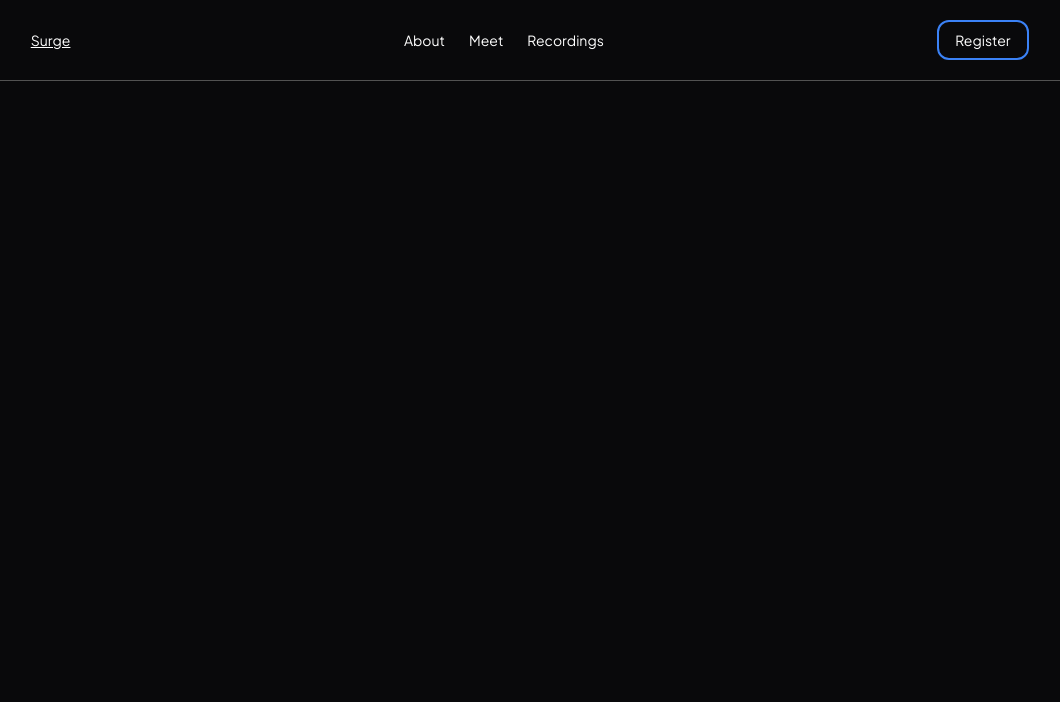
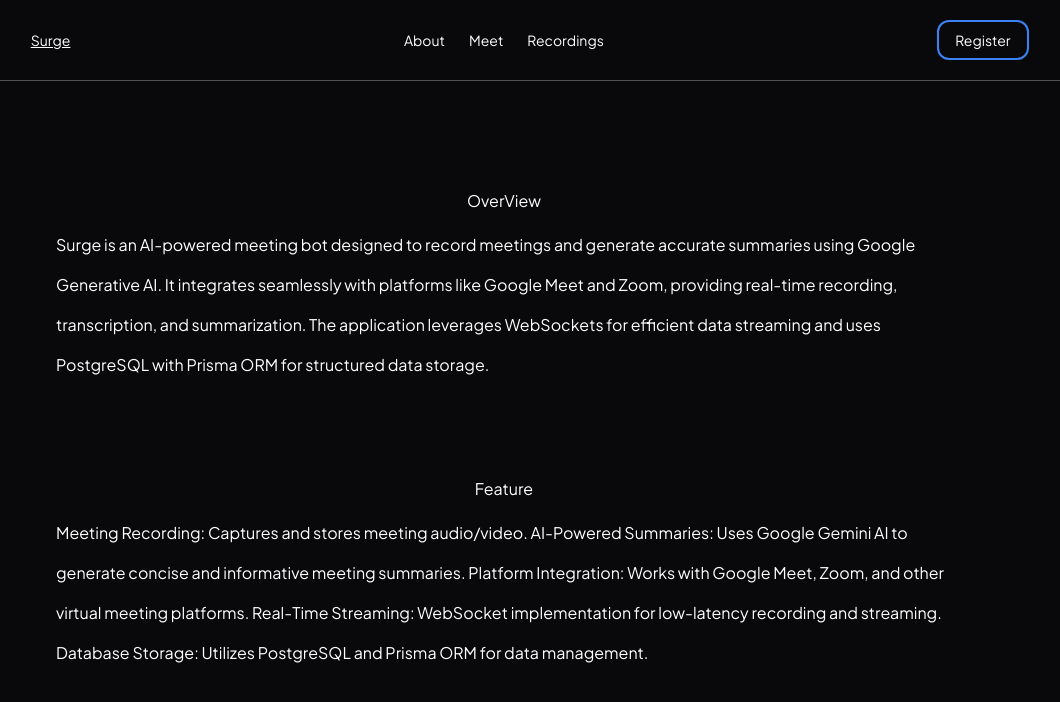
Before and after one commit to sidhuiwnl/Surge, a React (Vite) app in the folder Frontend/: page /about in a window 1280 px wide. Shown: the top 702 px of the page, without its empty margins (136-1196 px from the left). Built offline with nearby package versions, Linux system fonts and the light colour scheme; no server answers.

Commit message:
added about section

```diff
--- a/Frontend/package.json
+++ b/Frontend/package.json
@@ -11,6 +11,7 @@
   },
   "dependencies": {
     "@clerk/clerk-react": "^5.21.0",
+    "@mdx-js/react": "^3.1.0",
     "@radix-ui/react-avatar": "^1.1.2",
     "@radix-ui/react-dropdown-menu": "^2.1.4",
     "@radix-ui/react-icons": "^1.3.2",
--- a/Frontend/src/components/Navbar.tsx
+++ b/Frontend/src/components/Navbar.tsx
@@ -54,7 +54,7 @@
                 Surge
             </NavLink>
             <div className="flex gap-6">
-                <NavLink to={"/login"} className="text-sm">
+                <NavLink to={"/about"} className="text-sm">
                     About
                 </NavLink>
                 <NavLink to={"/add"} className="text-sm">
--- a/Frontend/src/components/VideoCard.tsx
+++ b/Frontend/src/components/VideoCard.tsx
@@ -29,7 +29,7 @@
     if (videoData.length === 0) {
         return (
             <div className="container mx-auto flex items-center justify-center py-32 h-full w-full overflow-hidden">
-                <LoaderCircle className="animate-spin w-8 h-8 text-neutral-500" />
+               <p>There is no Videos Recording to Show</p>
             </div>
         );
     }
--- a/Frontend/src/main.tsx
+++ b/Frontend/src/main.tsx
@@ -10,6 +10,7 @@
 import Layout from "@/components/Layout.tsx";
 import ProtectedRoute from "@/components/ProtectedRoute.tsx";
 import RecordingPage from "@/pages/Recording.tsx";
+import About from "@/pages/About.tsx";
 
 const PUBLISHABLE_KEY = import.meta.env.VITE_CLERK_PUBLISHABLE_KEY;
 
@@ -25,17 +26,16 @@
           <BrowserRouter>
               <Layout>
               <Routes>
-                  <Route path={"/"} element={ <App/>}>
-                  </Route>
-                      <Route
+                  <Route path={"/"} element={ <App/>}/>
+                  <Route
                           path="/add"
                           element={
                               <ProtectedRoute>
                                 <InputDemo/>
                               </ProtectedRoute>
                           }
-                      />
-                      <Route
+                  />
+                  <Route
                           path="/recordings"
                           element={
                             <ProtectedRoute>
@@ -43,7 +43,7 @@
                             </ProtectedRoute>
 
                           }
-                      />
+                  />
                   <Route
                       path="/recordings/:id"
                       element={
@@ -53,9 +53,7 @@
 
                       }
                   />
-
-
-
+                  <Route path={"/about"} element={<About/>}  />
               </Routes>
               </Layout>
           </BrowserRouter>
--- /dev/null
+++ b/Frontend/src/pages/About.tsx
@@ -0,0 +1,19 @@
+export default function About() {
+    return (
+        <div className="p-7 flex flex-col gap-3 justify-center items-center mt-20 ">
+            <h1>OverView</h1>
+            <p className="max-w-4xl mb-20 leading-10">
+                Surge is an AI-powered meeting bot designed to record meetings and generate accurate summaries using Google Generative AI. It integrates seamlessly with platforms like Google Meet and Zoom, providing real-time recording, transcription, and summarization. The application leverages WebSockets for efficient data streaming and uses PostgreSQL with Prisma ORM for structured data storage.
+            </p>
+            <h1>Feature</h1>
+            <p className="max-w-4xl leading-10">
+
+                Meeting Recording: Captures and stores meeting audio/video.
+                AI-Powered Summaries: Uses Google Gemini AI to generate concise and informative meeting summaries.
+                Platform Integration: Works with Google Meet, Zoom, and other virtual meeting platforms.
+                Real-Time Streaming: WebSocket implementation for low-latency recording and streaming.
+                Database Storage: Utilizes PostgreSQL and Prisma ORM for data management.
+            </p>
+        </div>
+    )
+}
--- a/Frontend/src/pages/Recordings.tsx
+++ b/Frontend/src/pages/Recordings.tsx
@@ -48,7 +48,7 @@
 
     return(
         <div className="p-7 flex flex-col gap-5">
-            <div className="flex flex-row items-center gap-2">
+            <div className="flex flex-row items-center gap-2 ml-52">
                 <Clapperboard size="35"/>
                 <h1 className="font-bold text-4xl">Videos</h1>
             </div>
```
Also changed, not shown: 1 other file (tests, documents, lock files or other folders).
